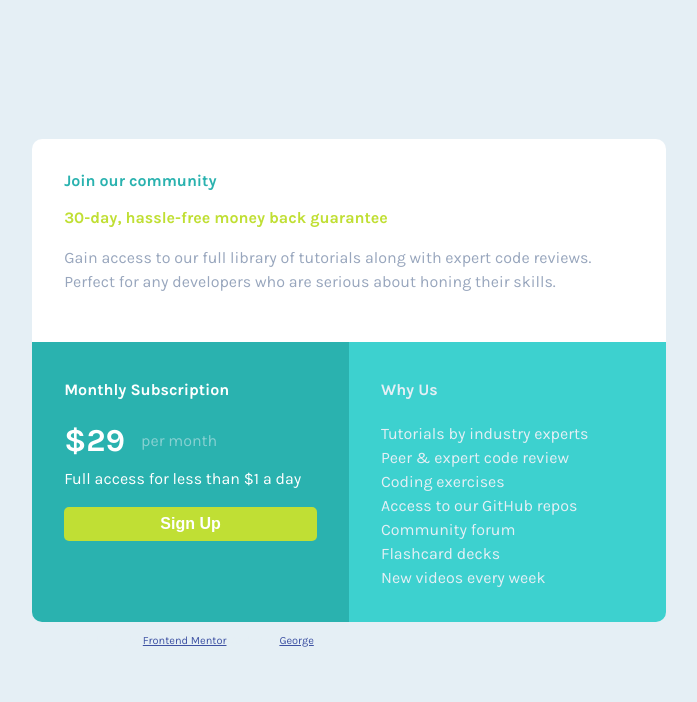
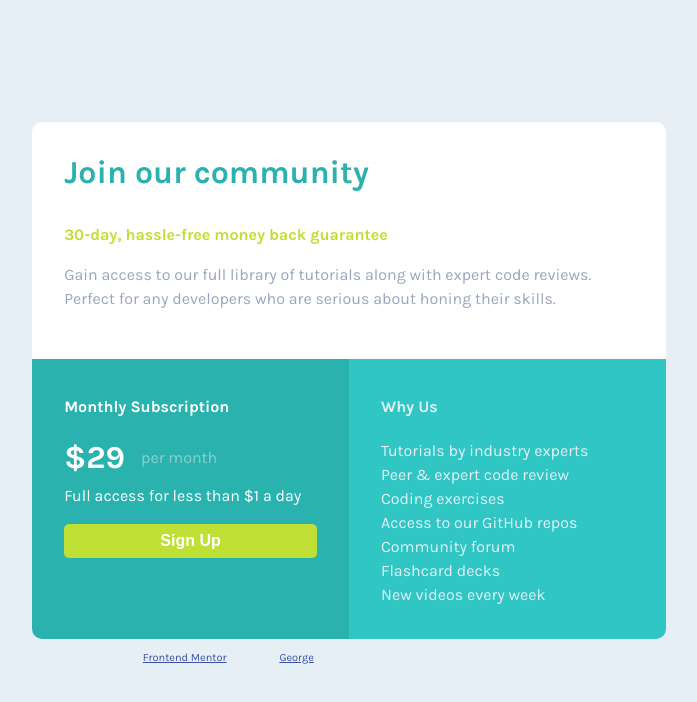
Before and after one commit to tenderking/single-price-grid-component-master, a website: page index.html in a window 1280 px wide. Shown: the whole page, without its empty margins (291-988 px from the left). Drawn offline with Linux system fonts and the light colour scheme.

Commit message:
style: minor adjustments

```diff
--- a/index.html
+++ b/index.html
@@ -37,7 +37,7 @@
       <section class="card__join container">
         <h1>Join our community</h1>
 
-        <h3>30-day, hassle-free money back guarantee</h3>
+        <h2 class="heading">30-day, hassle-free money back guarantee</h2>
         <p class="card__join-text">
           Gain access to our full library of tutorials along with expert code
           reviews. Perfect for any developers who are serious about honing their
@@ -72,7 +72,11 @@
         Challenge by
         <a href="https://www.frontendmentor.io?ref=challenge" target="_blank"
           >Frontend Mentor</a
-        >. Coded by <a href="#">George</a>.
+        >. Coded by
+        <a
+          href="https://github.com/tenderking/single-price-grid-component-master"
+          >George</a
+        >.
       </p>
     </footer>
   </body>
--- a/style.css
+++ b/style.css
@@ -1,6 +1,6 @@
 :root {
     --clr-primary: hsl(179, 62%, 43%);
-    --clr-primary-60: hsl(179, 62%, 53%);
+    --clr-primary-60: hsl(179, 62%, 48%);
     --clr-secondary: hsl(71, 73%, 54%);
     --clr-neutral: hsl(204, 43%, 93%);
     --clr-neutral-40: hsla(203, 44%, 93%, 0.50);
@@ -29,7 +29,7 @@ main {
 }
 h1 {
     color: var(--clr-primary);
-    font-size: inherit;
+    font-size: 2rem;
     padding-bottom: 1em;
 }
 h2 {
@@ -38,7 +38,7 @@ h2 {
     line-height: 2;
     padding-bottom: 1em;
 }
-h3 {
+.heading{
     color: var(--clr-secondary);
     font-size: inherit;
     line-height: 1.5;
```
